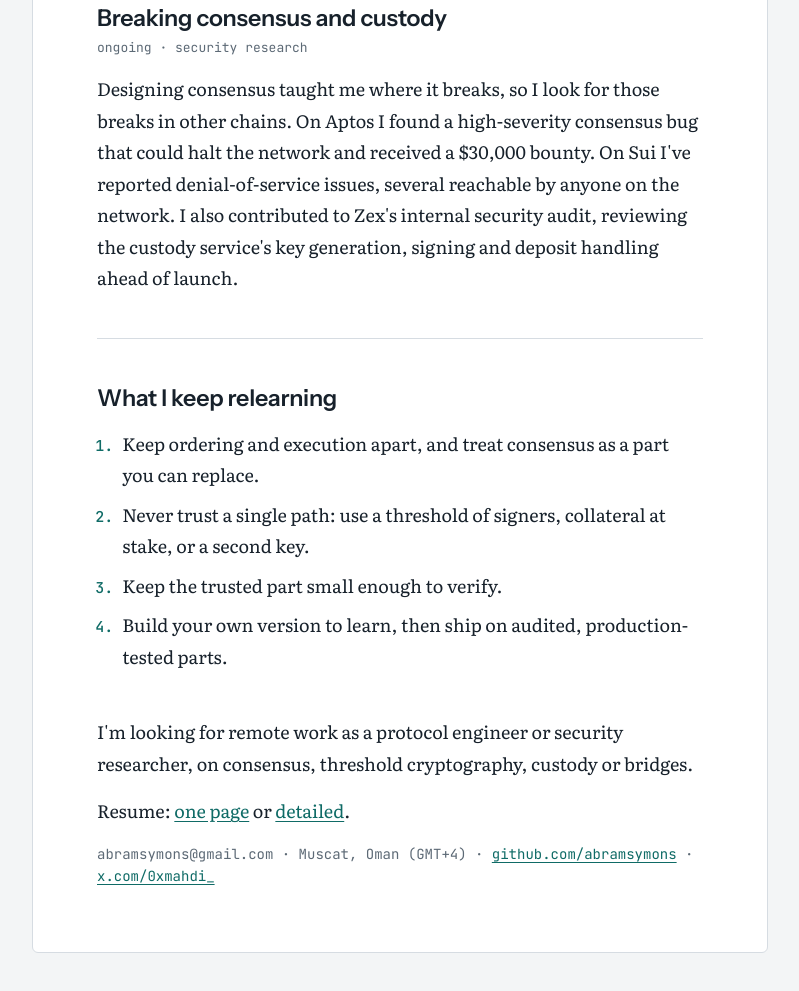
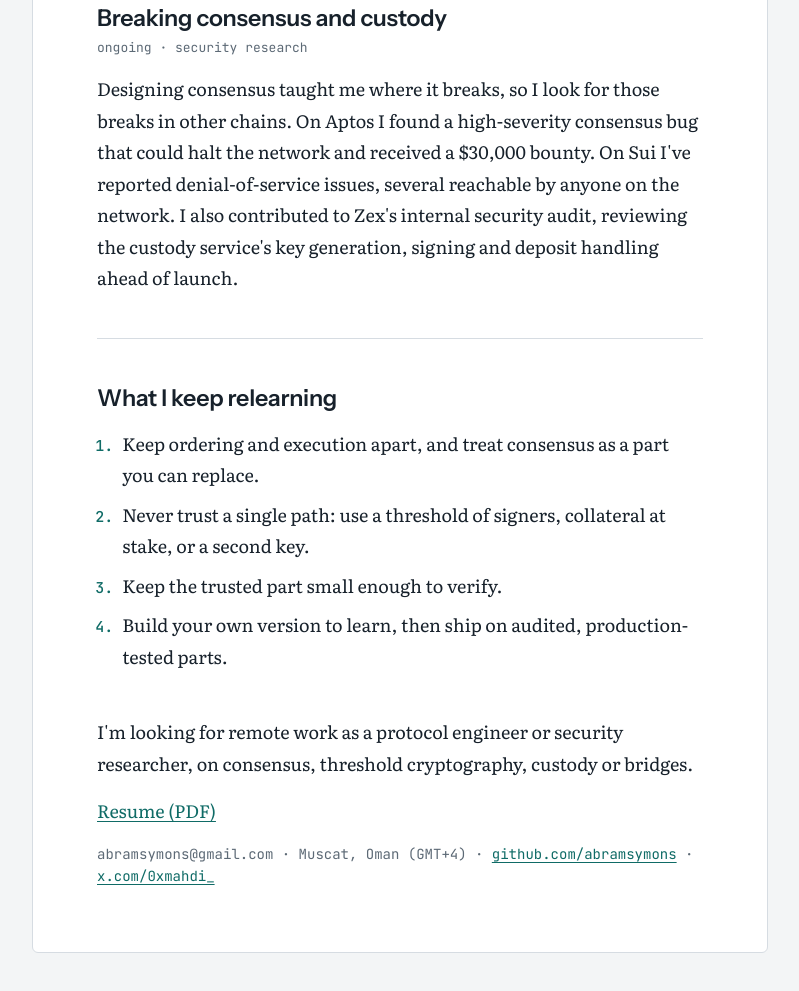
Before and after one commit to abramsymons/abramsymons.github.io, a plain HTML site: page index.html in a window 1280 px wide. Shown: the part 4409-5400 px from the top of the page, without its empty margins (240-1039 px from the left). Drawn offline with Linux system fonts and the light colour scheme.

Commit message:
Single resume, one column
Co-Authored-By: Claude Opus 5.5 <noreply@anthropic.com>

```diff
--- a/index.html
+++ b/index.html
@@ -117,7 +117,7 @@
 
   <section>
     <p>I'm looking for remote work as a protocol engineer or security researcher, on consensus, threshold cryptography, custody or bridges.</p>
-    <p>Resume: <a href="resume.pdf">one page</a> or <a href="resume-detailed.pdf">detailed</a>.</p>
+    <p><a href="resume.pdf">Resume (PDF)</a></p>
     <p class="contact">abramsymons@gmail.com · Muscat, Oman (GMT+4) · <a href="https://github.com/abramsymons">github.com/abramsymons</a> · <a href="https://x.com/0xmahdi_">x.com/0xmahdi_</a></p>
   </section>
 </main>
```
Also changed, not shown: 2 other files.
